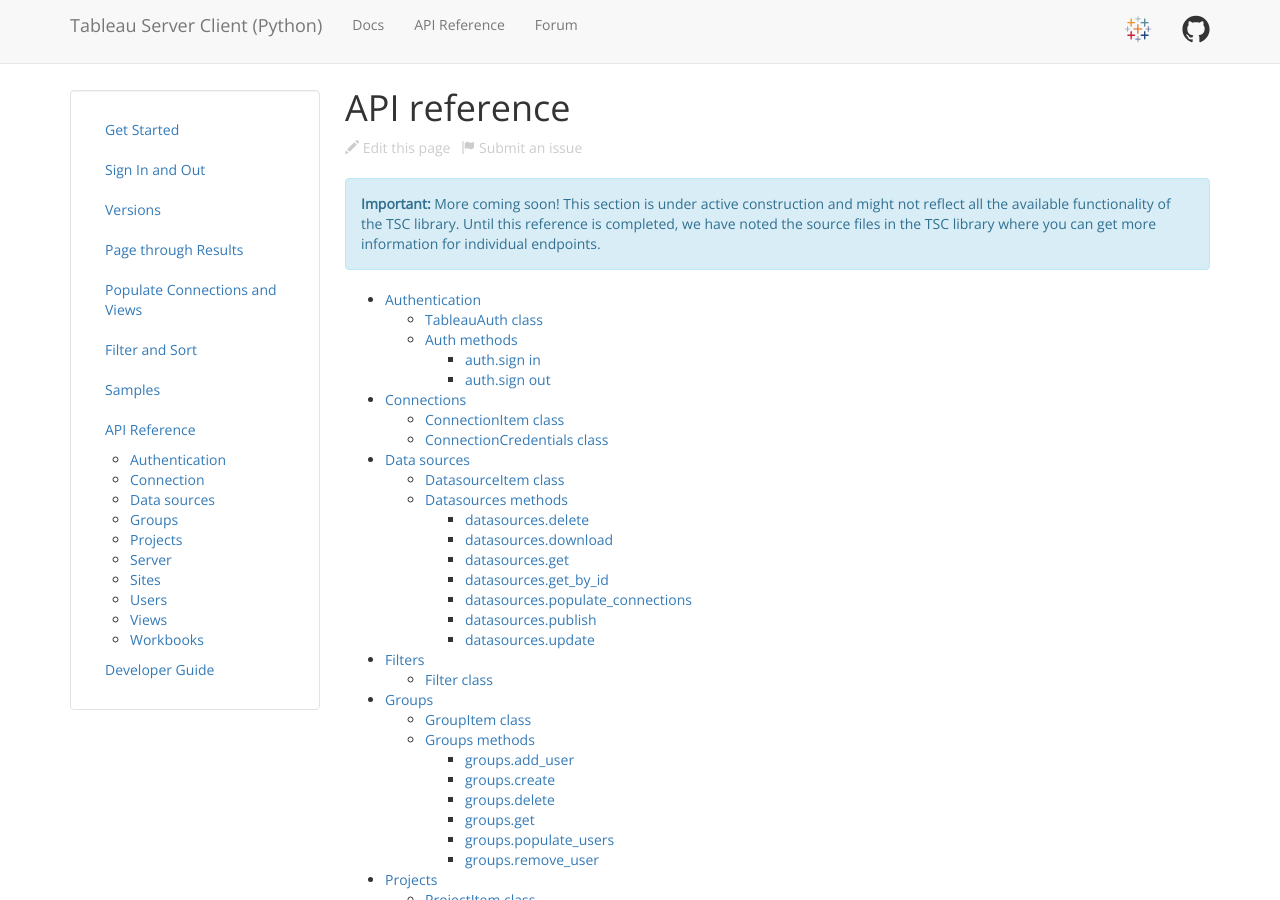
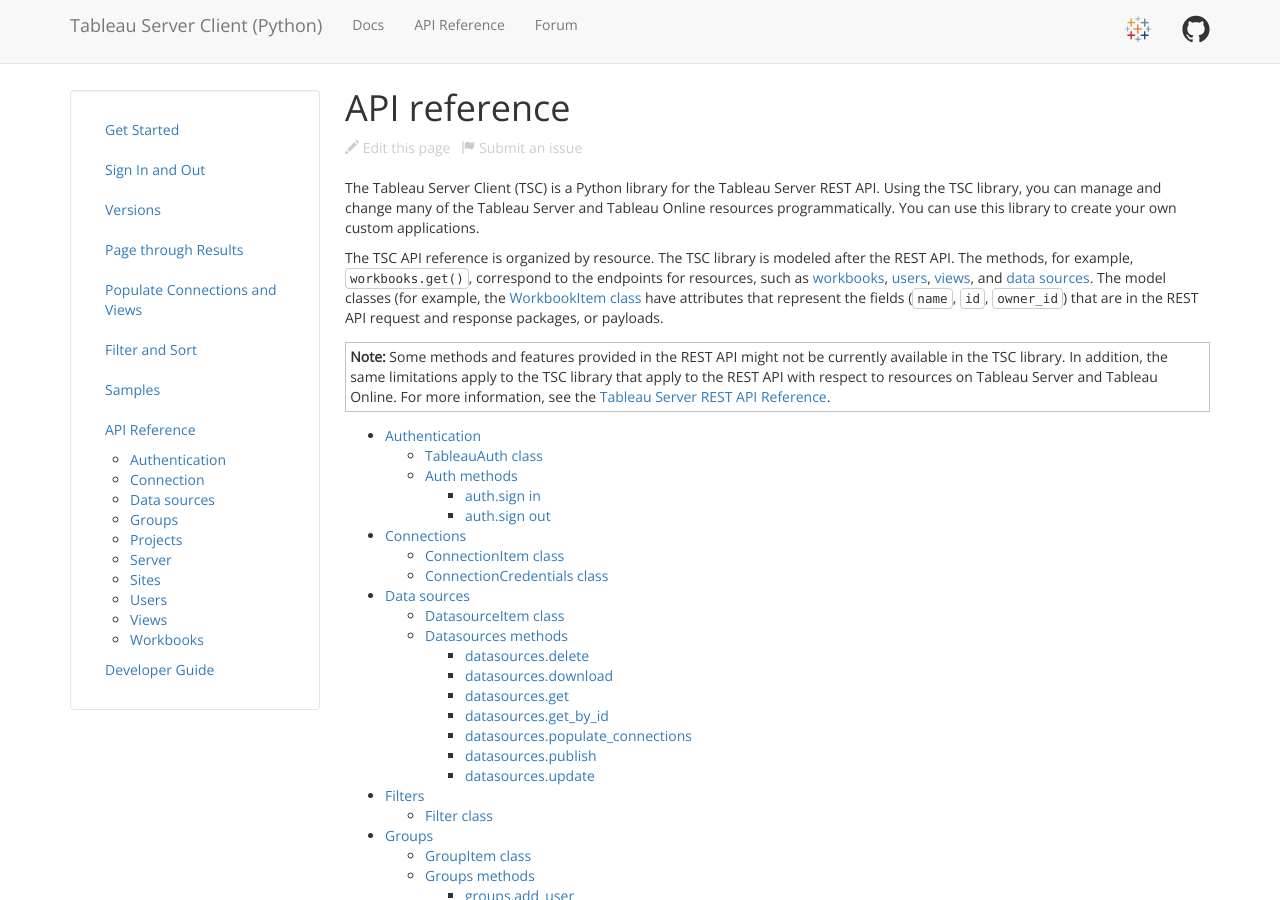
Before and after one commit to tableau/server-client-python, a Jekyll site: the page built from docs/docs/api-ref.md, in a window 1280 px wide and 900 px high. Built offline with Jekyll 4.4.1, drawn with Linux system fonts in a browser that asks for light colours; some of the changed text lies outside the part shown.

Commit message:
ready for review....

```diff
--- a/docs/docs/api-ref.md
+++ b/docs/docs/api-ref.md
@@ -3,16 +3,31 @@
 layout: docs
 ---
 
-<div class="alert alert-info">
+<!---<div class="alert alert-info">
     <b>Important:</b> More coming soon! This section is under active construction and might not reflect all the available functionality of the TSC library.
     Until this reference is completed, we have noted the source files in the TSC library where you can get more information for individual endpoints.
-</div>
+</div>    -->
+
+
+
+The Tableau Server Client (TSC) is a Python library for the Tableau Server REST API. Using the TSC library, you can manage and change many of the Tableau Server and Tableau Online resources programmatically. You can use this library to create your own custom applications.
+
+The TSC API reference is organized by resource. The TSC library is modeled after the REST API. The methods, for example, `workbooks.get()`, correspond to the endpoints for resources, such as [workbooks](#workbooks), [users](#users), [views](#views), and [data sources](#data-sources). The model classes (for example, the [WorkbookItem class](#workbookitem-class) have attributes that represent the fields (`name`, `id`, `owner_id`) that are in the REST API request and response packages, or payloads.
+
+|:---  |
+| **Note:**  Some methods and features provided in the REST API might not be currently available in the TSC library.  In addition, the same limitations apply to the TSC library that apply to the REST API with respect to resources on Tableau Server and Tableau Online. For more information, see the [Tableau Server REST API Reference](http://onlinehelp.tableau.com/current/api/rest_api/en-us/help.htm#REST/rest_api_ref.htm#API_Reference%3FTocPath%3DAPI%2520Reference%7C_____0){:target="_blank"}.|
+
+
 
 * TOC
 {:toc }
 <!-- {:toc ::options toc_levels="1,2"} -->
 
 <!-- {::toc_levels(1,2,3)} -->
+
+<br>
+<br>
+
 
 ## Authentication
 
@@ -549,7 +566,9 @@
 
 **Parameters**
 
-`datasource_item`  :  The `datasource_item` specifies the data source to update.
+Name   |  Description
+ :--- | : ---
+`datasource_item`  |  The `datasource_item` specifies the data source to update.
 
 
 
@@ -1228,6 +1249,9 @@
 Name  |  Description
 :--- | :---
 `project_id`   | The ID of the project to delete.
+
+
+
 
 **Exceptions**
 
@@ -1789,7 +1815,8 @@
 
 **Parameters**
 
-
+Name   |  Description
+ :--- | : ---
 `site_id`    |       The id of the site that you want to delete.
 
 
@@ -1799,6 +1826,8 @@
 Error  |  Description
 :---  | :---
 `Site ID Undefined.`   |    The site id must be present and must match the id of the site you are deleting.
+
+
 
 **Example**
 
@@ -1939,7 +1968,9 @@
 
 **Parameters**
 
-`user_item` :  You can pass the method a request object that contains additional parameters to filter the request. For example, if you were searching for a specific user, you could specify the name of the user or the user's id.
+Name   |  Description
+ :--- | : ---
+`user_item` |  You can pass the method a request object that contains additional parameters to filter the request. For example, if you were searching for a specific user, you could specify the name of the user or the user's id.
 
 
 **Returns**
@@ -1980,7 +2011,9 @@
 
 **Parameters**
 
-``req_option` :  (Optional) You can pass the method a request object that contains additional parameters to filter the request. For example, if you were searching for a specific user, you could specify the name of the user or the user's id.
+Name   |  Description
+ :--- | : ---
+`req_option` |  (Optional) You can pass the method a request object that contains additional parameters to filter the request. For example, if you were searching for a specific user, you could specify the name of the user or the user's id.
 
 
 **Returns**
@@ -2018,12 +2051,16 @@
 
 **Parameters**
 
-`user_id`  :  The `user_id` specifies the user to query.
+Name   |  Description
+ :--- | : ---
+`user_id`  |  The `user_id` specifies the user to query.
 
 
 **Exceptions**
 
-`User ID undefined.`   :  Raises an exception if a valid `user_id` is not provided.
+Error   |  Description
+ :--- | : ---
+`User ID undefined.`  |  Raises an exception if a valid `user_id` is not provided.
 
 
 **Returns**
@@ -2072,14 +2109,18 @@
 
 **Parameters**
 
-`user_item`  :  The `user_item` specifies the user to populate with workbook information.
+Name   |  Description
+ :--- | : ---
+`user_item`  |  The `user_item` specifies the user to populate with workbook information.
 
 
 
 
 **Exceptions**
 
-`User item missing ID.` :  Raises an errror if the `user_item` is unspecified.
+Error   |  Description
+ :--- | : ---
+`User item missing ID.` |  Raises an errror if the `user_item` is unspecified.
 
 
 **Returns**
@@ -2126,12 +2167,16 @@
 
 **Parameters**
 
-`user_id`  :  The identifier (`id`) for the the user that you want to remove from the server.
+Name   |  Description
+ :--- | : ---
+`user_id`  |  The identifier (`id`) for the the user that you want to remove from the server.
 
 
 **Exceptions**
 
-`User ID undefined`   :  Raises an exception if a valid `user_id` is not provided.
+Error   |  Description
+ :--- | : ---
+`User ID undefined`   |  Raises an exception if a valid `user_id` is not provided.
 
 
 **Example**
@@ -2169,15 +2214,18 @@
 
 **Parameters**
 
-`user_item`  :  The `user_item` specifies the user to update.
-
-`password`  : (Optional) The new password for the user.
+Name   |  Description
+ :--- | : ---
+`user_item`  |  The `user_item` specifies the user to update.
+`password`  | (Optional) The new password for the user.
 
 
 
 **Exceptions**
 
-`User item missing ID.` :  Raises an errror if the `user_item` is unspecified.
+Error   |  Description
+ :--- | : ---
+`User item missing ID.` |  Raises an errror if the `user_item` is unspecified.
 
 
 **Returns**
@@ -2326,6 +2374,7 @@
 Name | Description
 :--- | :---
 `view_item`  |  The view item specifies the the `view.id` and `workbook.id` that identifies the preview image.
+
 
 **Exceptions**
 
@@ -2656,6 +2707,9 @@
 :--- | :---
 `workbook_id`   | The ID of the workbook to delete.
 
+
+
+
 **Exceptions**
 
 Error  |  Description
@@ -2870,6 +2924,8 @@
 :--- | :---
 `view_item`  |  The view item specifies the the `view.id` and `workbook.id` that identifies the preview image.
 
+
+
 **Exceptions**
 
 Error | Description
```
Also changed, not shown: other parts of docs/docs/api-ref.md (+10 -2 lines).
